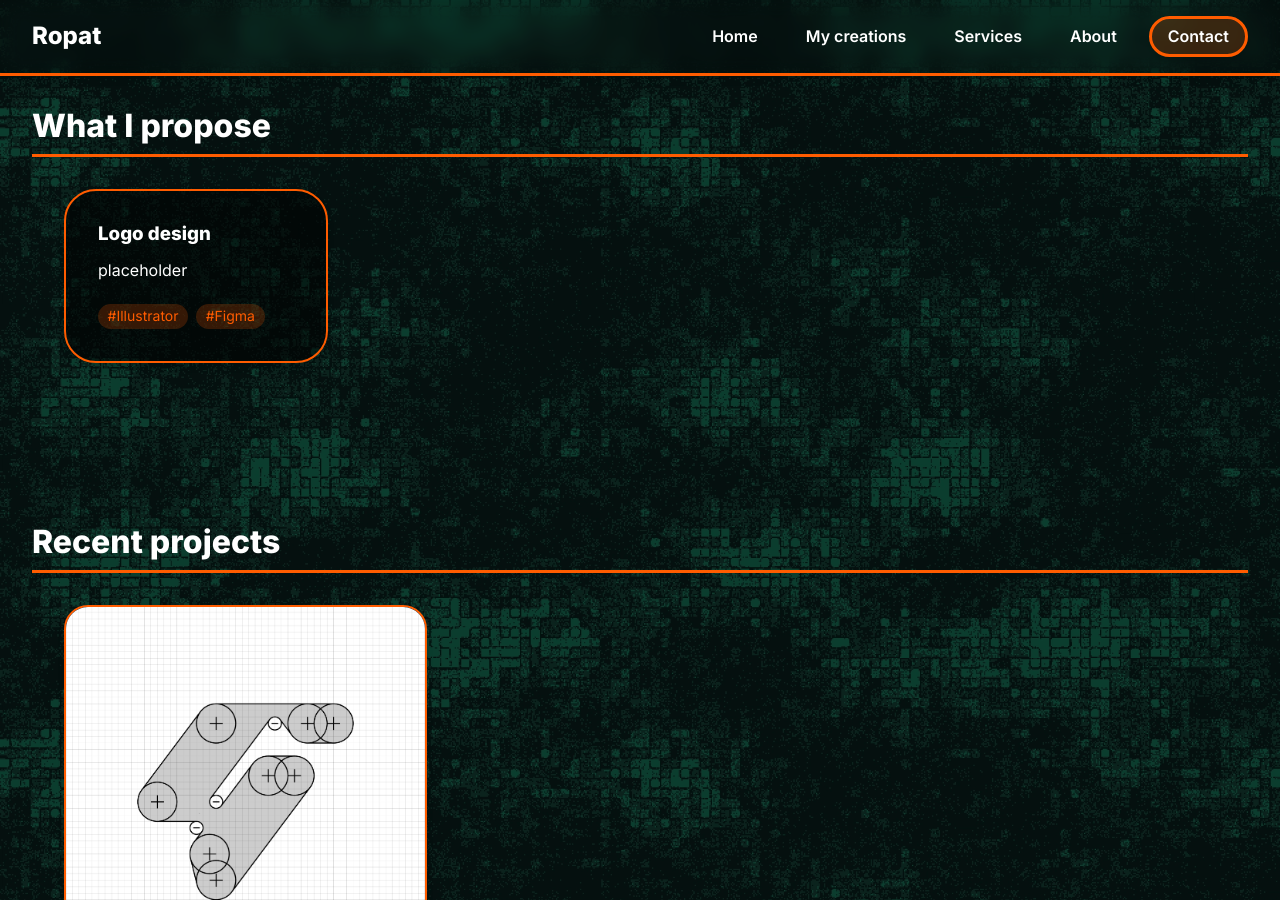
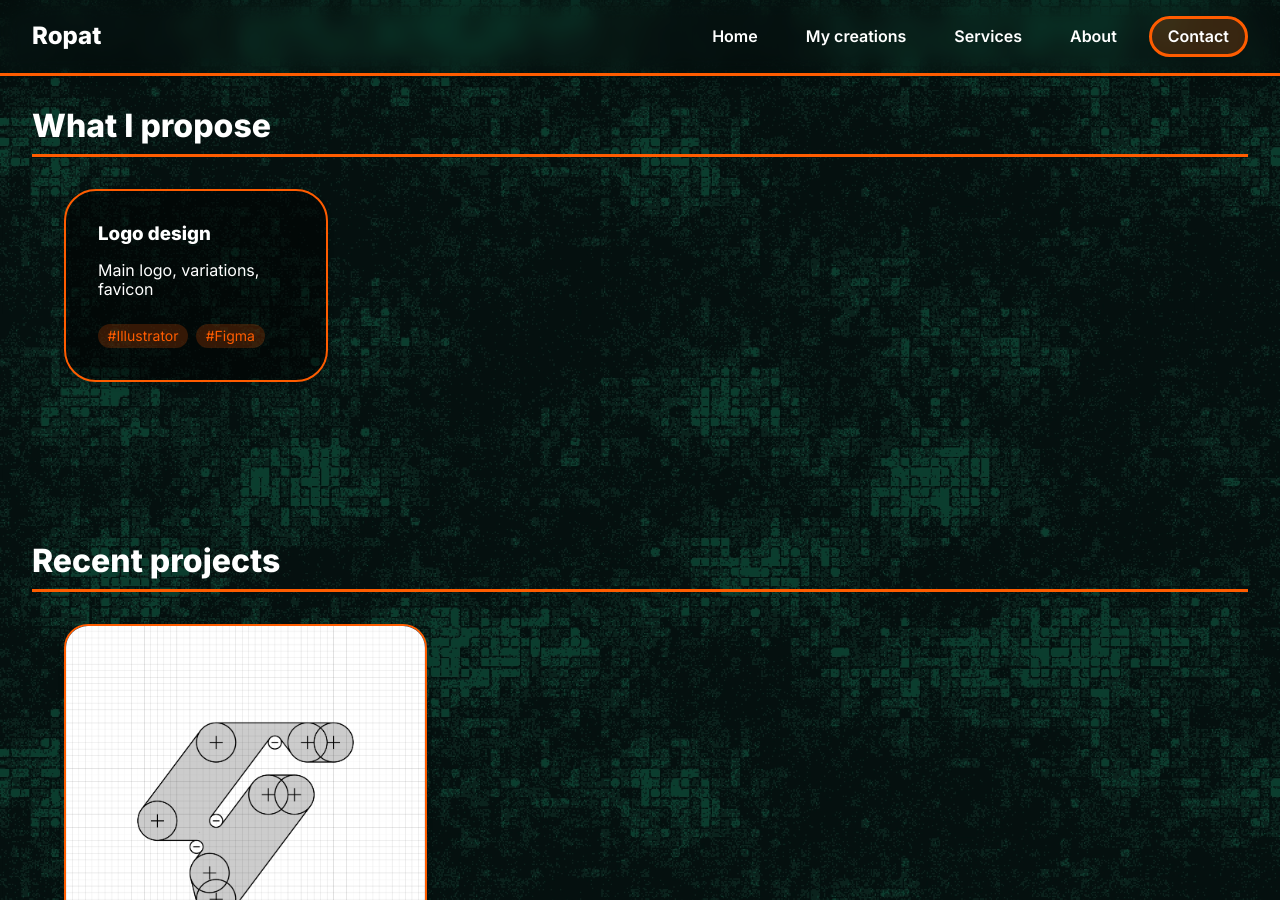
Before and after one commit to 7Nautilus/ropat-portfolio, a Jekyll site: the page built from en/services/branding-strategy.html, in a window 1280 px wide and 900 px high, scrolled down 804 px. Built offline with Jekyll 4.4.1, drawn with Linux system fonts in a browser that asks for light colours.

Commit message:
Refine descriptions for Logo design service
Updated the descriptions for the Logo design service.

```diff
--- a/_data/services.yml
+++ b/_data/services.yml
@@ -185,8 +185,8 @@
         fr: "Création de Logo"
         en: "Logo design"
       description:
-        fr: "placeholder"
-        en: "placeholder"
+        fr: "Logo principal, déclinaisons, favicon"
+        en: "Main logo, variations, favicon"
       tools:
         - nom: "#Illustrator"
         - nom: "#Figma"
```
